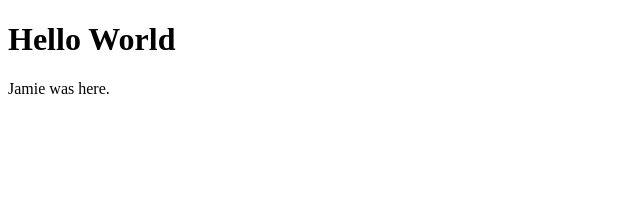
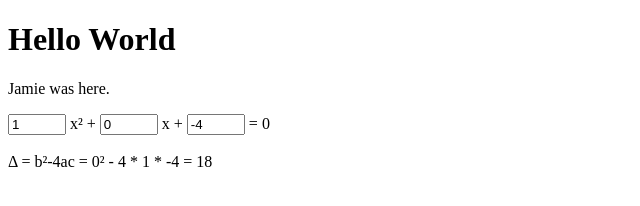
Before and after one commit to pdroalves/asb, a plain HTML site: page index.html in a window 1280 px wide. Shown: the whole page, without its empty margins (0-640 px from the left). Drawn offline with Linux system fonts and the light colour scheme.

Commit message:
Javascript inicial adicionado

```diff
--- a/index.html
+++ b/index.html
@@ -3,11 +3,35 @@
     <head>
         <meta charset="utf-8">
         <title>Hello World</title>
+        <script>
+        function bla()
+        {
+            a = document.getElementById("a").value;
+            b = document.getElementById("b").value;
+            c = document.getElementById("c").value;
+            txt = "<br \>\n"
+            delta = b^2 - 4*a*c
+            txt += "&#916" + " = b²-4ac = " + b + "² - 4 * " + a + " * " + c + " = " + delta
+            if(delta<0)
+            {
+                txt += "<br \>\n"
+                txt += "Delta menor que zero (raízes complexas)"
+            }
+            document.getElementById("saida").innerHTML = txt;
+
+            //Draw();
+            //RenderFunction( function(x){a*x*x*x + b*x + c} );
+        }
+        </script>
     </head>
-    <body>
+    <body onload="javascript:bla()">
         <h1>Hello World</h1>
         <p>
             Jamie was here.
         </p>
+        <input type="text" style="width:50px" id="a" value=1 onchange="javscript:bla()"></input> x² +
+        <input type="text" style="width:50px" id="b" value=0 onchange="javscript:bla()"></input> x +
+        <input type="text" style="width:50px" id="c" value=-4 onchange="javscript:bla()"></input> = 0
+        <div id="saida"> a</div>
     </body>
 </html>
```
